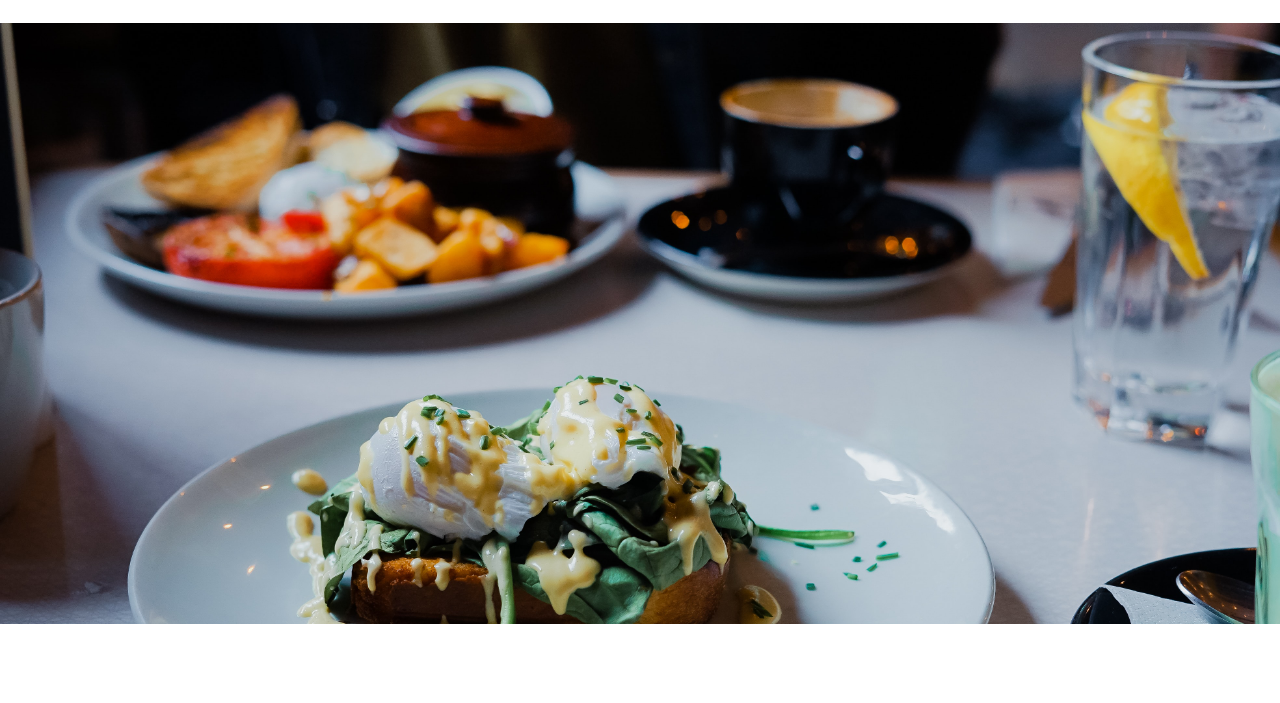
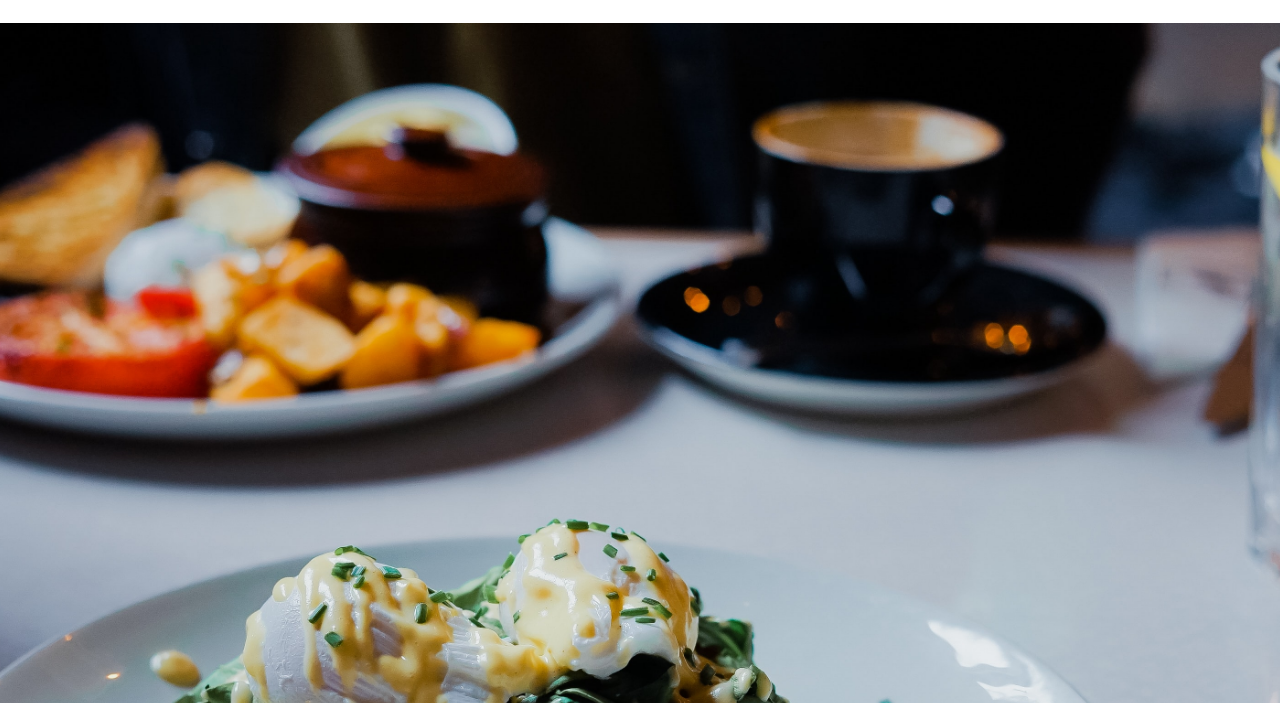
Before and after one commit to FabienneLIS/FabienneLis_P3_25-11-2021, a plain HTML site: page A_la_française.html in a window 1280 px wide. Shown: the part 97-800 px from the top of the page. Drawn offline with Linux system fonts and the light colour scheme.

Commit message:
ajustement

```diff
--- a/sass/Utils/_keyframes.scss
+++ b/sass/Utils/_keyframes.scss
@@ -38,7 +38,7 @@
         100% {
             opacity: 1;
             transform:translateY(10%);
-            transform: scale(1.1);
+            transform: scale(1.08);
         }
     }
     @mixin heart {
--- a/sass/restaurant.scss
+++ b/sass/restaurant.scss
@@ -84,7 +84,12 @@ img
     }
     &__image{
         width: 100%;
-        height: auto;
+        height: 1200px;
+        object-fit: cover;
+        background-position: center;
+        @include tablette-only{
+            height: 500px;
+        }
     }
     &__menu{
         text-align: center;
```
Also changed, not shown: restaurant.css, style.css.
